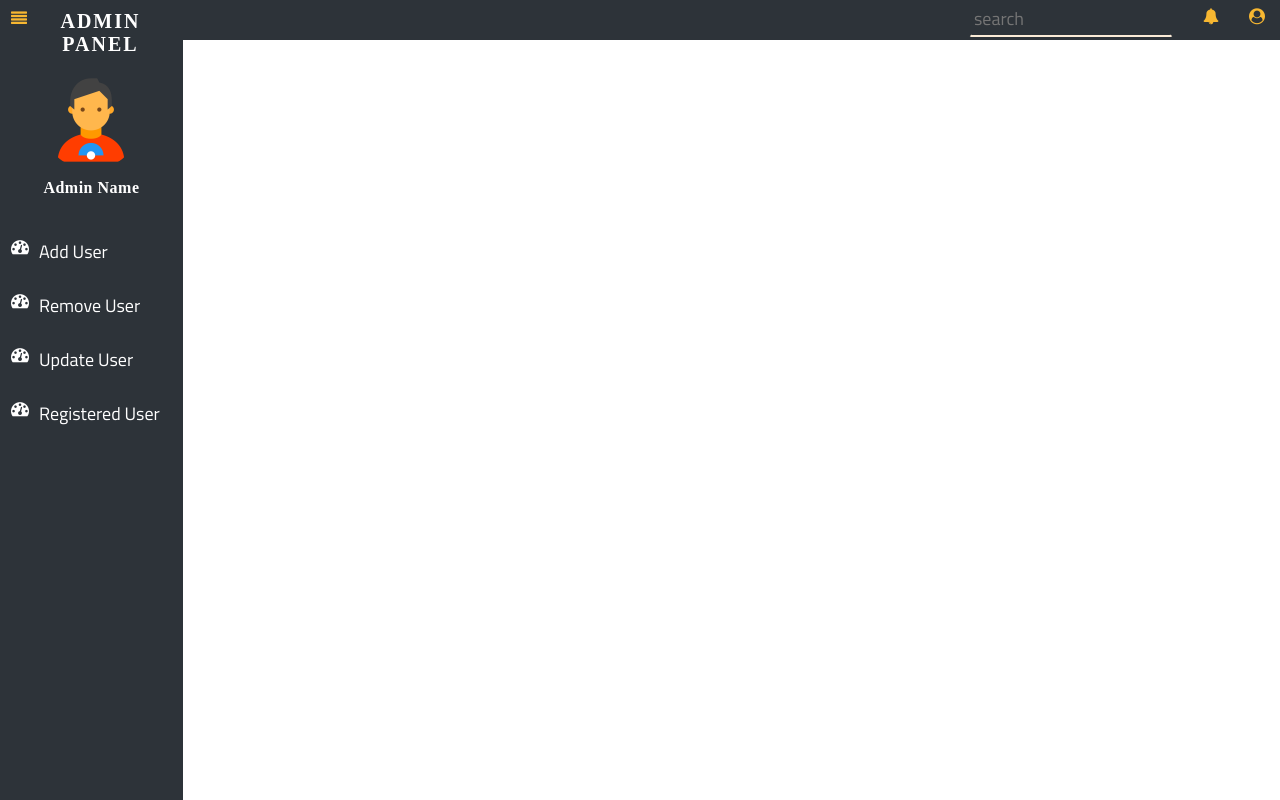
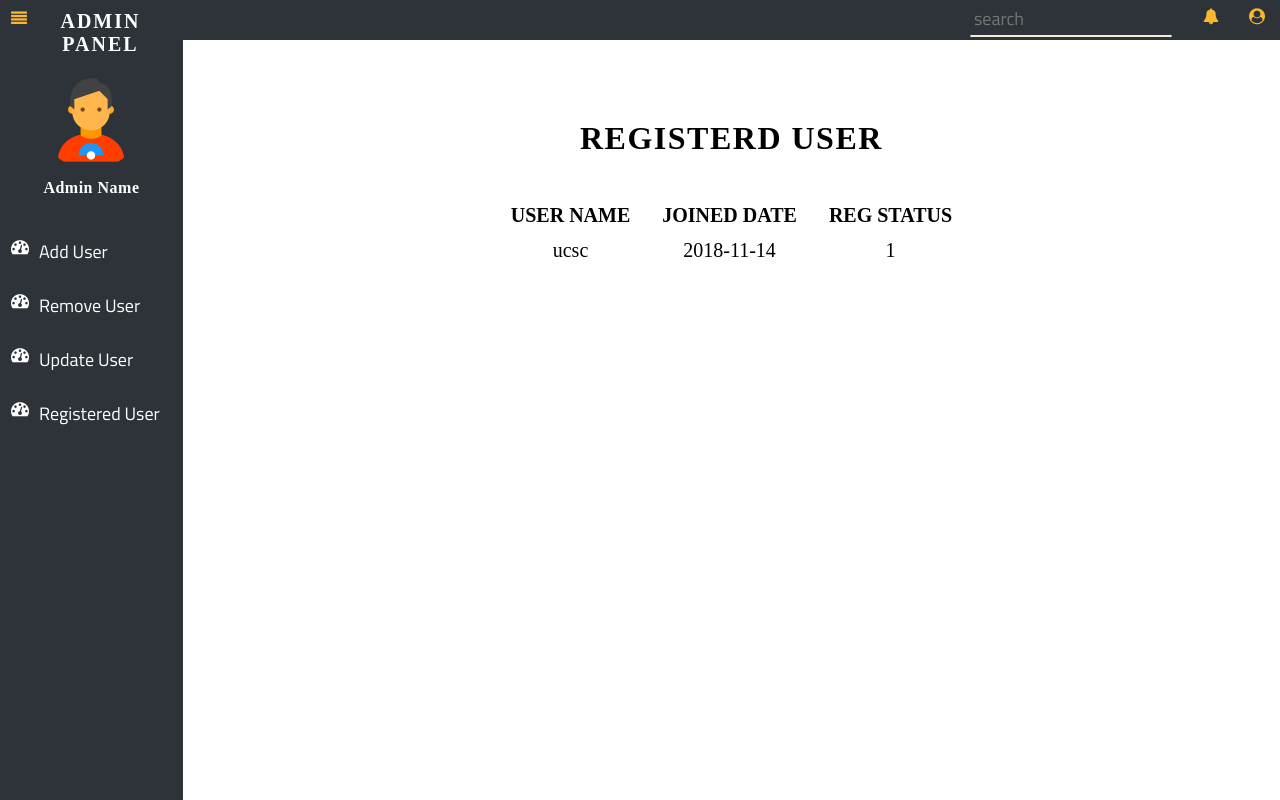
Before and after one commit to Oshan96/CabServiceSystem, a PHP site: page /assets/pages/registereduser.php in a window 1280 px wide. Run offline with PHP 8.4, Linux system fonts and the light colour scheme; data comes from the database, SQL or seed files in the repository.

Commit message:
added database connection to registerd user page

```diff
--- /dev/null
+++ b/assets/css/registereduser.css
@@ -0,0 +1,25 @@
+.view_user_title{
+  margin-top: 80px;
+  margin-bottom: 40px;
+  display: flex;
+  justify-content: center;
+}
+.view_user_title h1{
+  text-transform: uppercase;
+  letter-spacing: 1.5px;
+}
+.view_user{
+  display: flex;
+  justify-content: center;
+}
+
+.table th{
+  font-weight: bold;
+  text-transform: uppercase;
+}
+.table td, .table th{
+  padding: 5px 15px;
+  font-size: 20px;
+
+  text-align: center;
+}
--- a/assets/pages/registereduser.php
+++ b/assets/pages/registereduser.php
@@ -6,7 +6,7 @@
 
     <link rel="stylesheet" href="../css/basic-style.css">
     <link rel="stylesheet" href="../css/adminNew.css">
-  <link rel="stylesheet" href="../css/adduser.css">
+    <link rel="stylesheet" href="../css/registereduser.css">
 
     <link rel="stylesheet" href="https://cdnjs.cloudflare.com/ajax/libs/font-awesome/4.7.0/css/font-awesome.min.css">
 
@@ -79,6 +79,42 @@
 
 
 
+        <?php
+            $con=mysqli_connect('localhost','root','') or die(mysqli_error());
+            mysqli_select_db($con, 'cabservice') or die("cannot select DB");
+
+            $sql = "SELECT * FROM `customer`";
+            $result = mysqli_query($con,  $sql);
+        ?>
+        <div class="view_user_title">
+          <h1>Registerd User</h1>
+        </div>
+        <div class="view_user">
+          <table class="table">
+            <th>
+              User Name
+            </th>
+            <th>
+              Joined Date
+            </th>
+            <th>
+              Reg Status
+            </th>
+            <?php
+              while ($rowtable = mysqli_fetch_array($result, MYSQLI_ASSOC)) {
+            ?>
+            <tr>
+              <td><?php echo $rowtable['username']; ?> <br/></td>
+              <td><?php echo $rowtable['joined_date']; ?> <br/></td>
+              <td><?php echo $rowtable['reg_status']; ?> <br/></td>
+              </tr>
+              <?php
+              }
+              ?>
+          </table>
+        </div>
+
+
 
   <script src="../js/adminNew.js"></script>
   </body>
```
